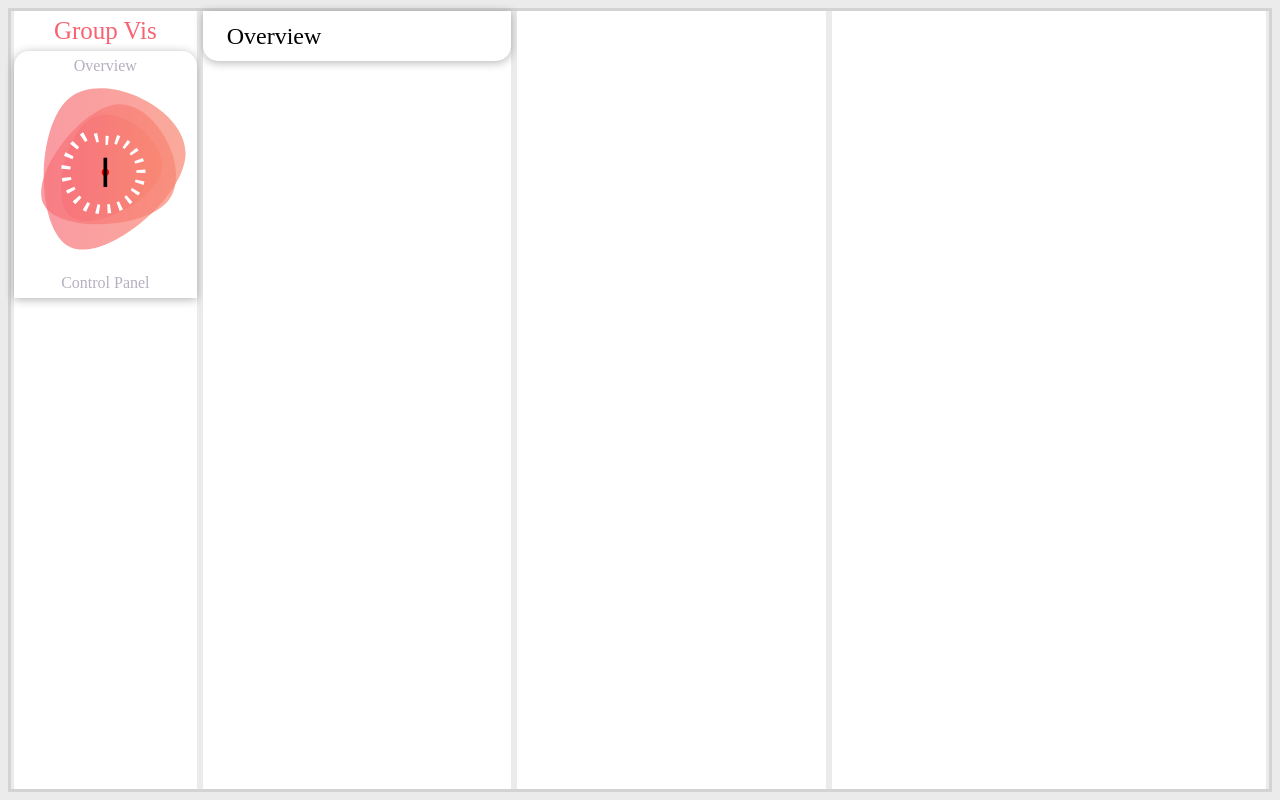
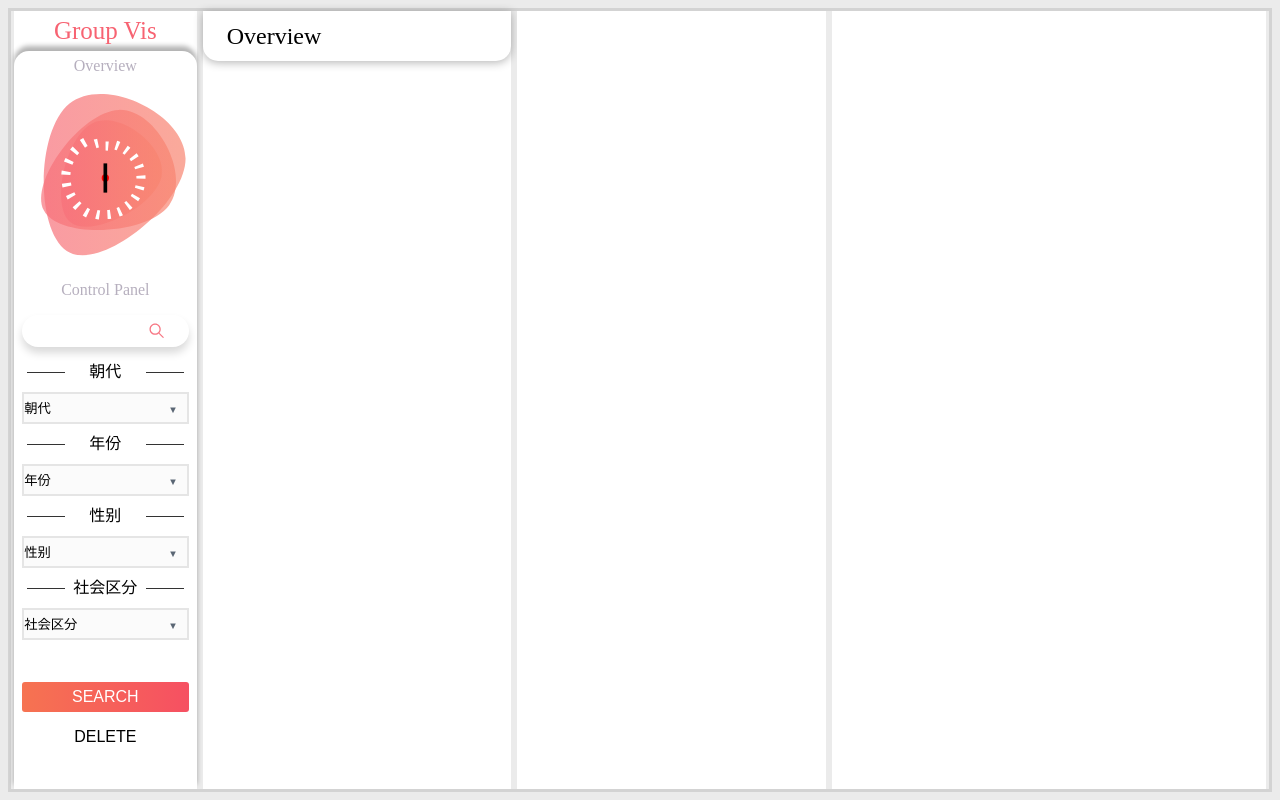
Before and after one commit to EmmaammE/Group-Vis, a React (Create React App) app: page / in a window 1280 px wide. Built offline with nearby package versions, Linux system fonts and the light colour scheme.

Commit message:
control-panel-2

```diff
--- /dev/null
+++ b/src/component/selectedPanel/selectedPanel.css
@@ -0,0 +1,59 @@
+.selected-panel {
+    display: flex;
+    flex-direction: column;
+    align-items: center;
+    position: relative;
+}
+
+.selected-panel .divider {
+    font-size: 16px;
+    font-weight: 200;
+    line-height: 30px;
+}
+
+.selected-panel .divider::before,
+.selected-panel .divider::after {
+    position: absolute;
+    content: "";
+    width: 3vw;
+    height: 1px;
+    background: #333;
+    top: 15px;
+}
+
+.selected-panel .divider::before {
+    left: 1vw;
+}
+
+.selected-panel .divider::after {
+    right: 1vw;
+}
+
+.selected-panel select {
+    border: 2px solid #e5e5e5;
+    background: #fbfbfb;
+    appearance: none;
+    outline: none;
+    width: 13vw;
+    height: 4vh;
+    margin: 5px 0;
+    position: relative;
+    cursor: pointer;
+}
+
+.hide {
+    display: none;
+}
+
+.select::after {
+    content: '\25BC';
+    position: absolute;
+    bottom: 10px;
+    right: 0;
+    padding: 0 1em;
+    cursor: pointer;
+    pointer-events: none;
+    transition: .25s all ease;
+    transform: scale(0.6);
+    color: #5a6674;
+  }
--- /dev/null
+++ b/src/component/selectedPanel/selectedPanel.js
@@ -0,0 +1,22 @@
+import React, { useState } from 'react';
+import './selectedPanel.css'
+
+function SelectedPanel({title, options = ["test1","test2"]}) {
+  const [value, setValue] = useState(title);
+
+  return (
+    <div className="selected-panel">
+        <div className="divider">{title}</div>
+        <div className="select">
+          <select>
+            <option value="hide">{value}</option>
+            {options.map((option, index) => (
+              <option key={`option-${index}`} value={option}>{option}</option>
+            ))}
+          </select>
+        </div>
+    </div>
+  );
+}
+
+export default SelectedPanel;
--- a/src/panel/firstpanel/FirstPanel.jsx
+++ b/src/panel/firstpanel/FirstPanel.jsx
@@ -2,17 +2,62 @@ import React from 'react';
 import './firstPanel.css'
 
 import Blobs from '../../component/blob/blob'
+import SelectedPanel from '../../component/selectedPanel/selectedPanel';
+
+const dataSet = [
+    {title: '朝代', options: []},
+    {title: '年份', options: []},
+    {title: '性别', options: []},
+    {title: '社会区分', options: []},
+]
 class FirstPanel extends React.Component {
+    constructor(props) {
+        super(props);
+        this.state = {
+            searchValue: "",
+        }
+
+        this.onInputChange = this.onInputChange.bind(this);
+    }
+
+    onInputChange(event) {
+        console.log(event.target.value);
+        this.setState({
+            searchValue: event.target.value
+        })
+    }
 
     render() {
+        let { searchValue } = this.state;
         return (
             <div className="first-panel">
                 <h1 className="big-title">Group Vis</h1>
-                <div className="blob-container">
+                <div className="content-container">
                     <div className="title">Overview</div>
-                        <Blobs/>
-                    <div className="title">Control Panel</div>
-
+                        <Blobs />
+                        <div className="title">Control Panel</div>
+                        <div className="search-container">
+                            <div className="input-outline">
+                                <input
+                                    className = "search-input"
+                                    value = {searchValue}
+                                    onChange = {this.onInputChange}
+                                />
+                            </div>
+                            <span className="search-icon">
+                                <svg viewBox="0 0 1024 1024" version="1.1" xmlns="http://www.w3.org/2000/svg" width="20" height="20">
+                                    <path d="M416 192C537.6 192 640 294.4 640 416S537.6 640 416 640 192 537.6 192 416 294.4 192 416 192M416 128C256 128 128 256 128 416S256 704 416 704 704 576 704 416 576 128 416 128L416 128z"></path>
+                                    <path d="M832 864c-6.4 0-19.2 0-25.6-6.4l-192-192c-12.8-12.8-12.8-32 0-44.8s32-12.8 44.8 0l192 192c12.8 12.8 12.8 32 0 44.8C851.2 864 838.4 864 832 864z"></path>
+                                </svg>
+                            </span>
+                    </div>
+                    {dataSet.map((datum, index) => (
+                        <SelectedPanel key={`datum-${index}`} title={datum.title}/>
+                    ))}
+                    <div className="btn-container">
+                        <button className="btn">Search</button>
+                        <button className="btn btn-delete">Delete</button>
+                    </div>
                 </div>
             </div>
         )
--- a/src/panel/firstpanel/firstPanel.css
+++ b/src/panel/firstpanel/firstPanel.css
@@ -1,6 +1,6 @@
 .first-panel {
-    display: flex;
-    flex-direction: column;
+
+    /* height: 100vh; */
 }
 
 .big-title {
@@ -12,9 +12,13 @@
     color: #f76372;
 }
 
-.blob-container {
+.content-container {
     border-radius: 15px 15px 0 0;
-    box-shadow: 0 .1em 0.6em rgba(0,0,0,.3);
+    box-shadow: 0 -5px 5px rgba(0,0,0,.3);
+    height: calc(100vh - 62px);
+    display: flex;
+    flex-direction: column;
+    justify-content: stretch;
 }
 
 .title {
@@ -22,3 +26,71 @@
     text-align: center;
     color: #b6afbe;
 }
+
+.search-container {
+    position: relative;
+    display: flex;
+    justify-content: center;
+    align-items: center;
+    margin: 10px 0;
+}
+
+.search-input {
+    background: none;
+    color: #5a6674;
+    width: 12vw;
+    height: 30px;
+    border: none;
+    appearance: none;
+    outline: none;
+}
+
+.input-outline {
+    width: 13vw;
+    display: flex;
+    justify-content: flex-end;
+    border-radius: 40px;
+    box-shadow: 0 6px 8px rgba(0, 0, 0, 0.15);
+}
+
+.input-outline:focus-within {
+    box-shadow: 0 3px 4px rgba(0, 0, 0, 0.15);
+}
+
+.search-icon {
+    position: absolute;
+    right: 30px;
+    top: 6px;
+}
+
+.search-icon svg {
+    fill: #f77683;
+}
+
+.btn-container {
+    display: flex;
+    flex-direction: column;
+    align-items: center;
+    justify-content: center;
+    min-height: 18vh;
+}
+
+.first-panel .btn {
+    height: 30px;
+    width: 13vw;
+    border: 0;
+    border-radius: 3px;
+    text-transform: uppercase;
+    font-size: 16px;
+    font-weight: 100;
+    overflow: hidden;
+    position: relative;
+    background-image: linear-gradient(to right, #f67351, #f65062);
+    color: #fff;
+    margin: 5px 0;
+}
+
+.first-panel .btn-delete {
+    background: #fff!important;
+    color: #000;
+}
```
